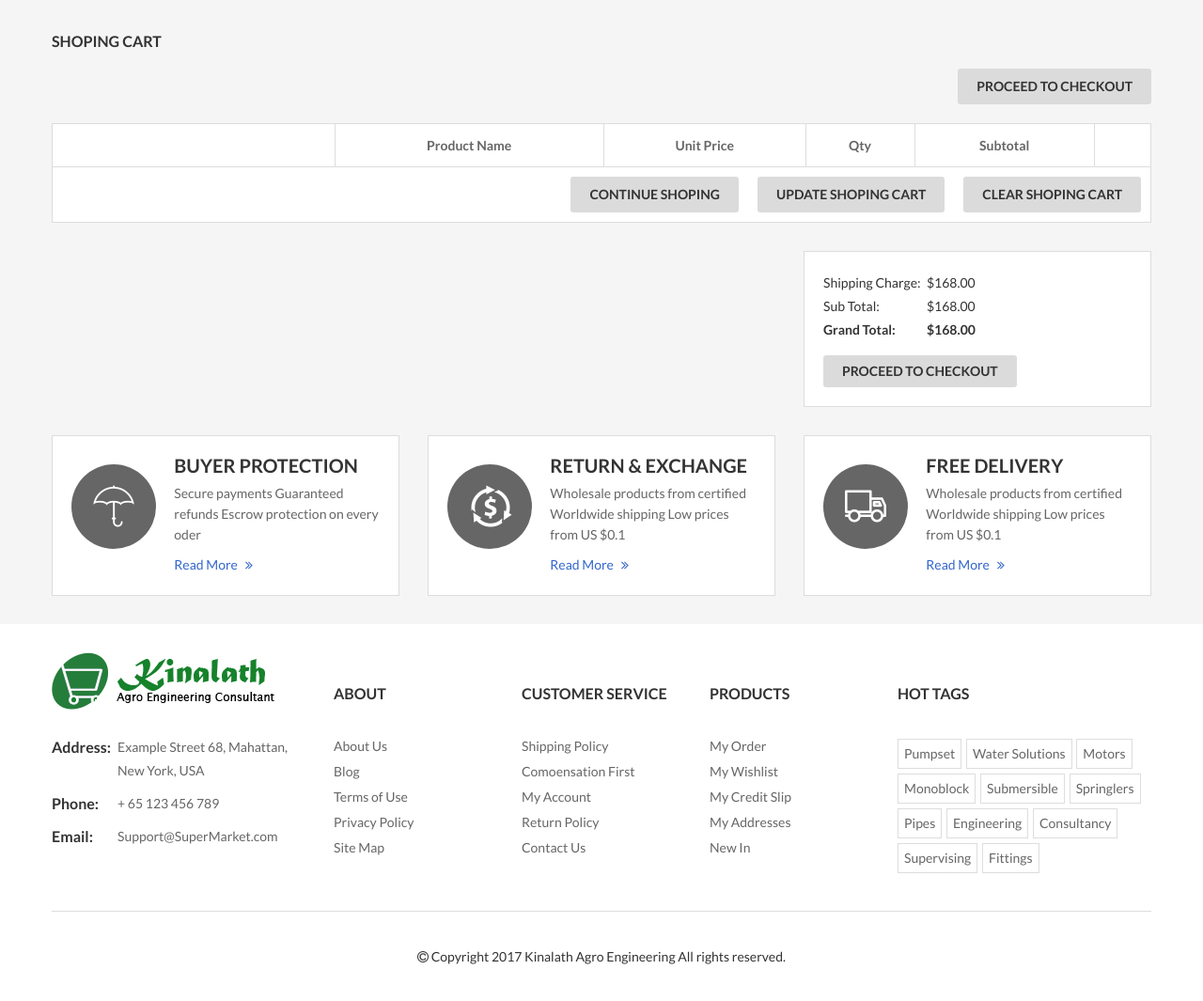
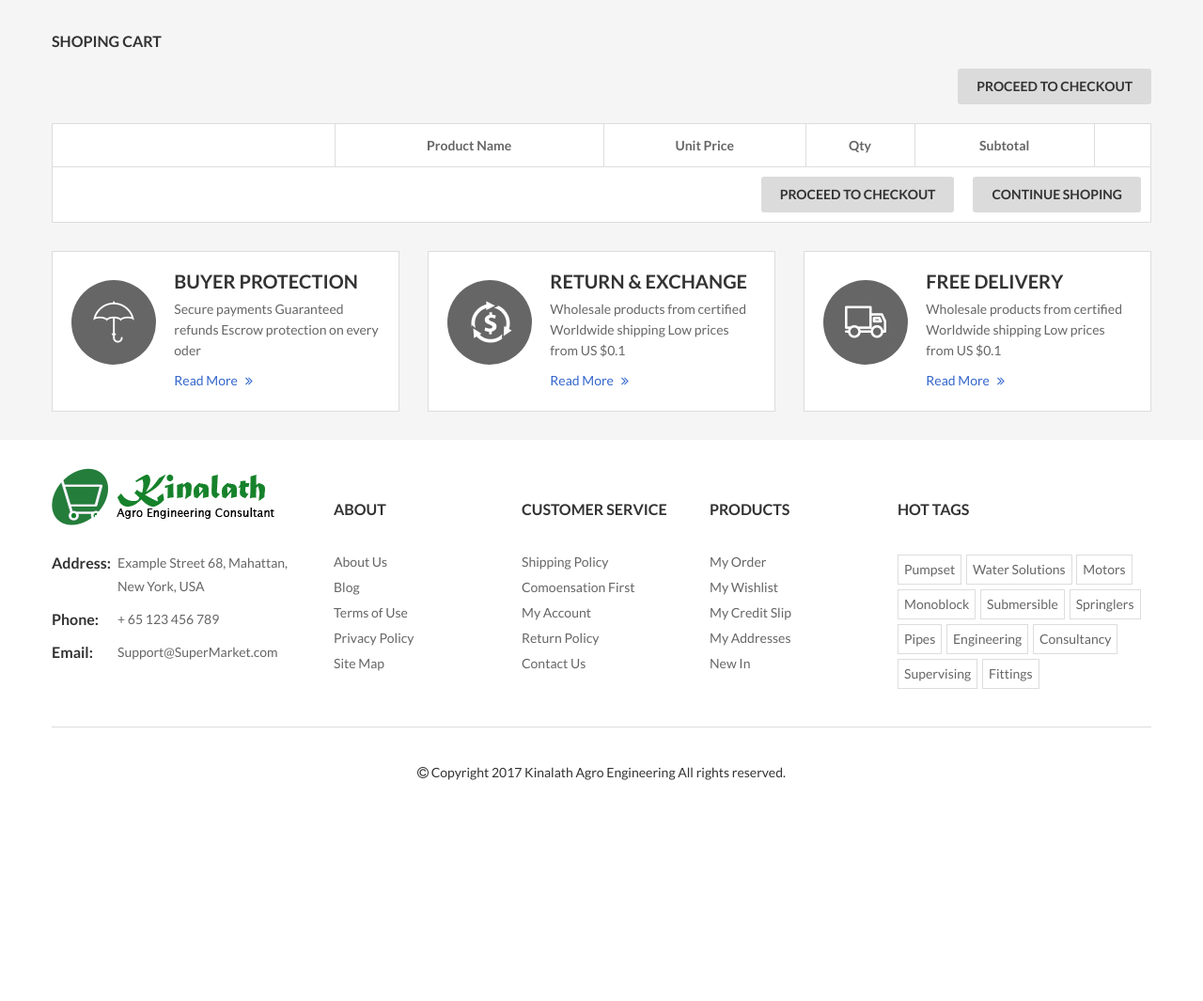
Before and after one commit to ppshobi/Engineeringshop-Ecommerce, a PHP site: page /shopping-cart.php in a window 1280 px wide. Shown: the part 192-1257 px from the top of the page at 94% size. After the commit the page ends 1022 px from the top, so only its background shows below. Run offline with PHP 8.4, Linux system fonts and the light colour scheme; data comes from the database, SQL or seed files in the repository; data that the repository does not hold is empty; some libraries are stand-ins or nearby versions.

Commit message:
refactor shopping cart page

```diff
--- a/shopping-cart.php
+++ b/shopping-cart.php
@@ -89,38 +89,12 @@ require_once('app/Photo.php');
                         </tbody>
                     </table>
                     <div class="button-cart">
-                        <a class="button button-check-out" href="#">Clear Shoping Cart</a>
-                        <a class="button button-check-out" href="#">Update Shoping Cart</a>
-                        <a class="button button-check-out" href="#">Continue Shoping</a>
+                        <a class="button button-check-out" href="shop.php">Continue Shoping</a>
+                        <a class="button button-check-out" href="checkout.php">Proceed to Checkout</a>
                     </div>
                 </div>
 
             </form>
-            <div class="row">
-
-                <div class="col-md-4 pull-right">
-                    <div class="cart_totals cart-box">
-                        <table>
-                            <tbody>
-                            <tr class="cart-subtotal">
-                                <th>Shipping Charge:</th>
-                                <td><span class="amount">$168.00</span></td>
-                            </tr>
-                            <tr class="cart-subtotal">
-                                <th>Sub Total:</th>
-                                <td><span class="amount">$168.00</span></td>
-                            </tr>
-                            <tr class="grand">
-                                <th>Grand Total:</th>
-                                <td><span class="amount">$168.00</span></td>
-                            </tr>
-                            </tbody>
-                        </table>
-                        <a class="button button-check-out" href="#">Proceed To Checkout</a>
-                    </div>
-                </div>
-            </div>
-
         </div>
         <div id="section-icon-box">
             <div class="container">
```
